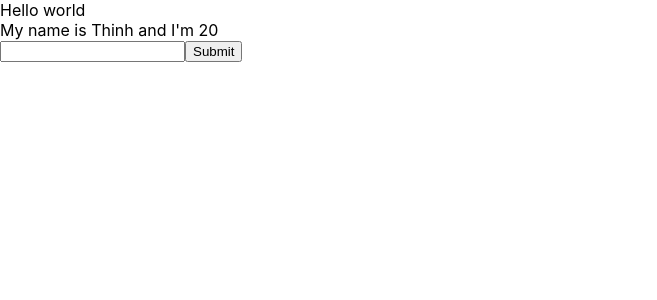
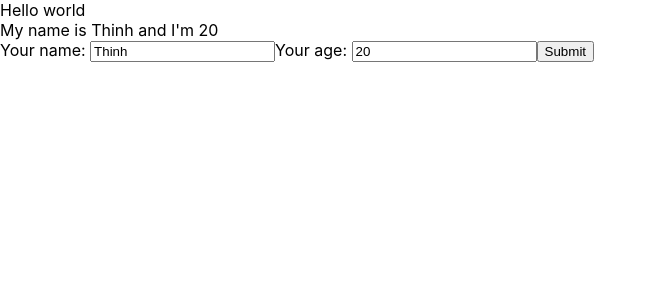
Before and after one commit to paintennn/Quiz_Website_reactjs, a React (Create React App) app: page / in a window 1280 px wide. Shown: the top 300 px of the page, without its empty margins (0-657 px from the left). Built offline with nearby package versions, Linux system fonts and the light colour scheme.

Commit message:
nesting component

```diff
--- a/src/components/MyComponent.js
+++ b/src/components/MyComponent.js
@@ -2,55 +2,18 @@
 // function component
 import React from "react";
 import { applyMiddleware } from "redux";
+import UserInfor from "./UserInfor";
 
 
 //class component
 class MyComponent extends React.Component {
 
-    state = {
-        name: 'Thinh',
-        address: 'HCM',
-        age: 20
-    };
 
-    handleClick(event) {
-        console.log('Click me')
-
-        //merge state => react class
-        this.setState({
-            name: 'Phan',
-            age: Math.floor((Math.random() * 100) + 1)
-        })
-        // this.setState({
-        //     age: Math.floor((Math.random() * 100) + 1)
-        // })
-
-    }
-    handleOnMoverOver(event) {
-        // console.log(event.pageX)
-    }
-
-    handleOnChangeInput = (event) => {
-        this.setState({
-            name: event.target.value
-        })
-        console.log(event, event.target.value)
-    }
-    handleOnSubmit = (event) => {
-        event.preventDefault()
-        console.log(this.state)
-    }
     //JSX
     render() {
         return (
             <div>
-                My name is {this.state.name} and I'm {this.state.age}
-                <form onSubmit={(event) => this.handleOnSubmit(event)}>
-                    <input
-                        onChange={(event) => this.handleOnChangeInput(event)}
-                        type="text" />
-                    <button>Submit</button>
-                </form>
+                <UserInfor />
             </div>
         );
     }
--- /dev/null
+++ b/src/components/UserInfor.js
@@ -0,0 +1,52 @@
+import React from "react";
+
+
+class UserInfor extends React.Component {
+
+    state = {
+        name: 'Thinh',
+        address: 'HCM',
+        age: 20
+    };
+
+    handleOnChangeInput = (event) => {
+        this.setState({
+            name: event.target.value
+        })
+    }
+    handleOnChangeAge = (event) => {
+
+        //bad code : this.stage.age = event.target.value
+
+        this.setState({
+            age: event.target.value
+        })
+    }
+    handleOnSubmit = (event) => {
+        event.preventDefault()
+        console.log(this.state)
+    }
+
+    render() {
+        return (
+            <div>My name is {this.state.name} and I'm {this.state.age}
+                <form onSubmit={(event) => this.handleOnSubmit(event)}>
+                    <label>Your name: </label>
+                    <input
+                        value={this.state.name}
+                        onChange={(event) => this.handleOnChangeInput(event)}
+                        type="text"
+                    />
+                    <label>Your age: </label>
+                    <input
+                        value={this.state.age}
+                        onChange={(event) => this.handleOnChangeAge(event)}
+                        type="text"
+                    />
+                    <button>Submit</button>
+                </form></div>
+        )
+    }
+}
+
+export default UserInfor
```
